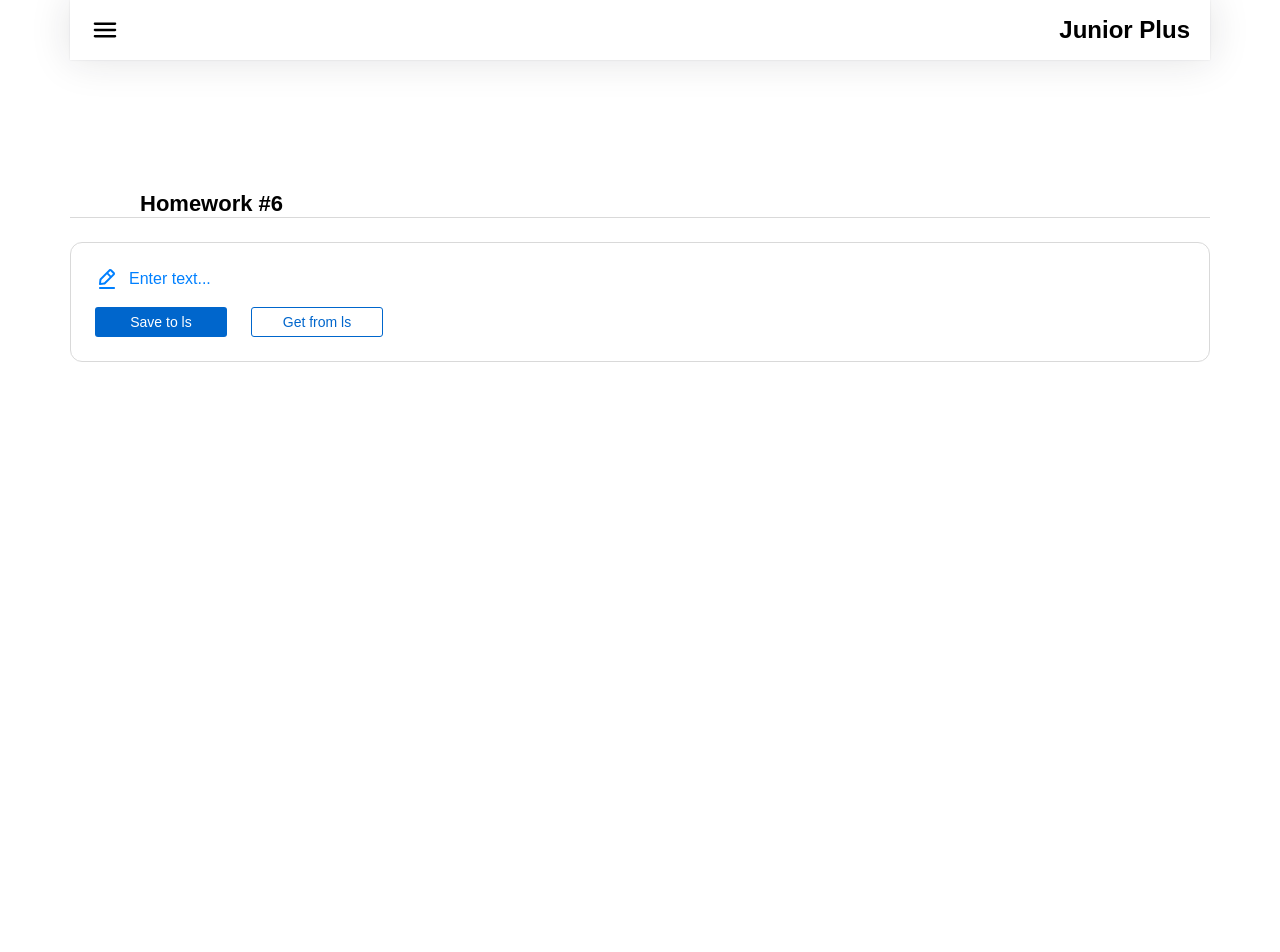
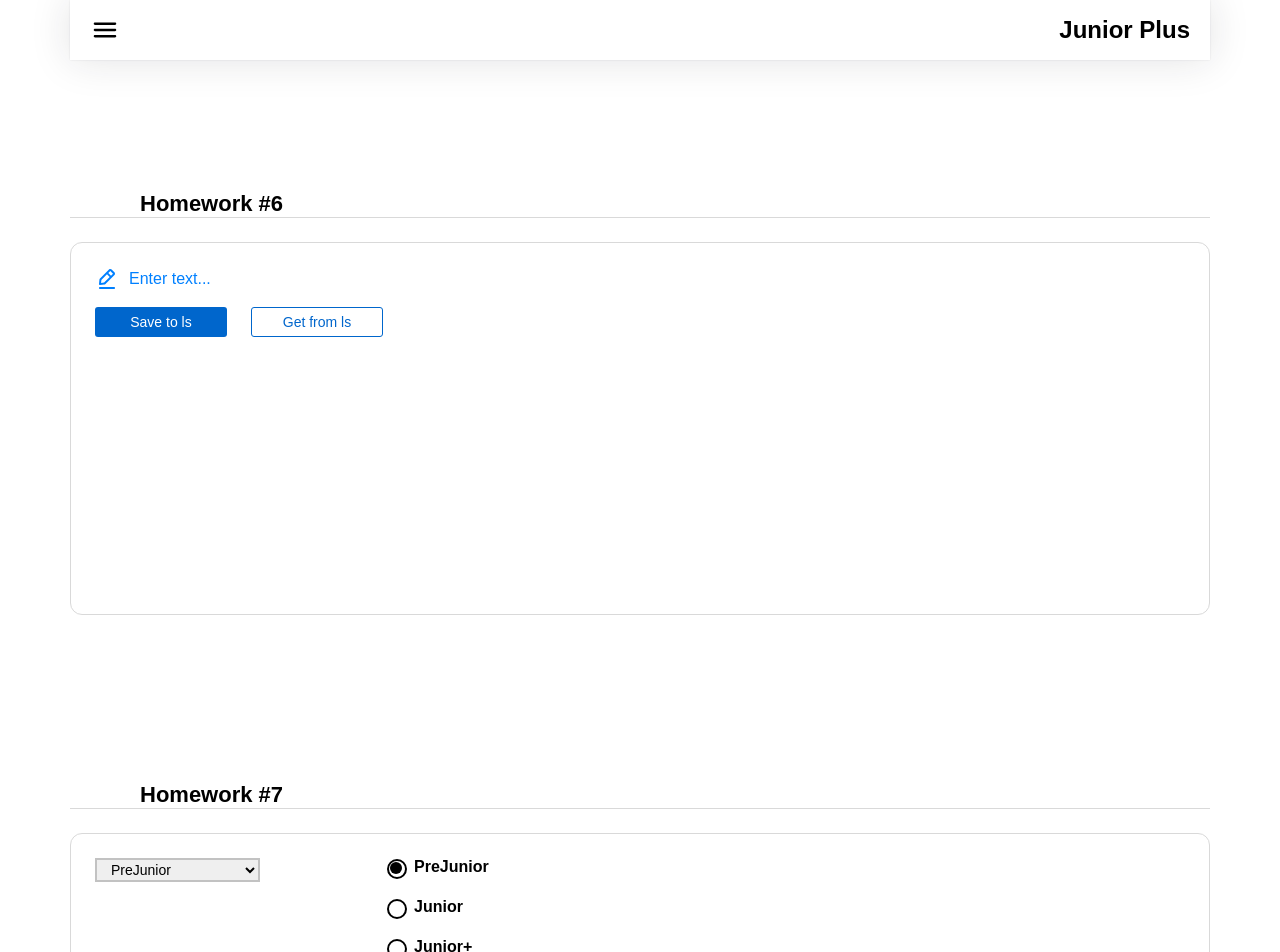
Before and after one commit to Evghenii90/hws2, a React (Create React App) app: page /#/junior-plus in a window 1280 px wide. Shown: the top 952 px of the page. Before the commit the page ends 800 px from the top, so only its background shows below. Built offline with nearby package versions, Linux system fonts and the light colour scheme.

Commit message:
commit hw7

```diff
--- a/src/s1-main/App.module.css
+++ b/src/s1-main/App.module.css
@@ -22,4 +22,6 @@
     border: 1px solid #D9D9D9;
     border-radius: 12px;
     margin-bottom: 36px;
+    max-width: 1280px;
+    min-height: 373px;
 }
--- a/src/s1-main/App.tsx
+++ b/src/s1-main/App.tsx
@@ -6,6 +6,7 @@
 import HW4 from "../s2-homeworks/hw04/HW4";
 import HW5 from "../s2-homeworks/hw05/HW5";
 import HW6 from "../s2-homeworks/hw06/HW6";
+import HW7 from "../s2-homeworks/hw07/HW7";
 
 function App() {
     return (
@@ -19,6 +20,7 @@
             {/*при выполнении дз 5 и более - закомментировать здесь дз 1-4, так как они есть внутри дз 5*/}
             <HW5/>
             <HW6/>
+            <HW7/>
         </div>
     )
 }
--- a/src/s2-homeworks/hw07/HW7.module.css
+++ b/src/s2-homeworks/hw07/HW7.module.css
@@ -1,2 +1,6 @@
 .container {
+    display: flex;
+    flex-direction: row;
+    flex-wrap: wrap;
+    gap: 127px;
 }
--- a/src/s2-homeworks/hw07/HW7.tsx
+++ b/src/s2-homeworks/hw07/HW7.tsx
@@ -12,9 +12,9 @@
 * */
 
 const arr = [
-    { id: 1, value: 'x' },
-    { id: 2, value: 'y' },
-    { id: 3, value: 'z' },
+    { id: 1, value: 'PreJunior' },
+    { id: 2, value: 'Junior' },
+    { id: 3, value: 'Junior+' },
 ] // value может быть изменено
 
 const HW7 = () => {
--- a/src/s2-homeworks/hw07/common/c5-SuperSelect/SuperSelect.module.css
+++ b/src/s2-homeworks/hw07/common/c5-SuperSelect/SuperSelect.module.css
@@ -1,9 +1,22 @@
 .select {
+    border: 2px solid #c2c2c2;
+    width: 165px;
+    height: 24px;
+    font-weight: 400;
+    font-size: 14px;
+    color: #000;
+    padding-left: 10px;
 }
 
 .select:focus {
+    outline: none;
+    box-shadow: 0 4px 14px 0 rgba(0, 0, 0, 0.15);
+    background: #fff;
+    border: 1px solid #c2c2c2;
+    border-radius: 2px;
 }
 
 
 .option:hover {
+
 }
--- a/src/s2-homeworks/hw07/common/c5-SuperSelect/SuperSelect.tsx
+++ b/src/s2-homeworks/hw07/common/c5-SuperSelect/SuperSelect.tsx
@@ -37,6 +37,8 @@
 
     const onChangeCallback = (e: ChangeEvent<HTMLSelectElement>) => {
         // делают студенты
+        onChange?.(e)
+        onChangeOption?.(e.currentTarget.value)
     }
 
     const finalSelectClassName = s.select + (className ? ' ' + className : '')
--- a/src/s2-homeworks/hw07/common/c6-SuperRadio/SuperRadio.module.css
+++ b/src/s2-homeworks/hw07/common/c6-SuperRadio/SuperRadio.module.css
@@ -1,15 +1,54 @@
 .radio {
+    /* Скрываем стандартный input */
+    appearance: none;
+    -webkit-appearance: none;
+    -moz-appearance: none;
+    width: 16px;
+    height: 16px;
+    margin: 0;
+    position: relative;
+    cursor: pointer;
 }
 
 .radio::before {
+    content: '';
+    display: block;
+    width: 16px;
+    height: 16px;
+    border: 2px solid #000;
+    border-radius: 50%;
+    background: transparent;
+    position: absolute;
+    top: 0;
+    left: 0;
 }
 
+.radio:checked::before {
+    background: #FFFFFF;
+    border-color: #000;
+}
 
-.radio:checked::before {
+.radio:checked::after {
+    content: '';
+    display: block;
+    width: 12px;
+    height: 12px;
+    background: #000000;
+    border-radius: 50%;
+    position: absolute;
+    top: 3px;
+    left: 3px;
 }
 
 .label {
+    display: flex;
+    align-items: center;
+    justify-content: flex-start;
+    gap: 11px;
+    padding-bottom: 22px;
 }
 
 .options {
+    font-weight: bold;
+    font-size: 16px;
 }
--- a/src/s2-homeworks/hw07/common/c6-SuperRadio/SuperRadio.tsx
+++ b/src/s2-homeworks/hw07/common/c6-SuperRadio/SuperRadio.tsx
@@ -36,6 +36,8 @@
 }) => {
     const onChangeCallback = (e: ChangeEvent<HTMLInputElement>) => {
         // делают студенты
+        onChange?.(e)
+        onChangeOption?.(e.currentTarget.value)
     }
 
     const finalRadioClassName = s.radio + (className ? ' ' + className : '')
@@ -49,7 +51,9 @@
                       className={finalRadioClassName}
                       type={'radio'}
                       // name, checked, value делают студенты
-
+                      name={name}
+                      value={o.id}
+                      checked={value == o.id}
                       onChange={onChangeCallback}
                       {...restProps}
                   />
```
